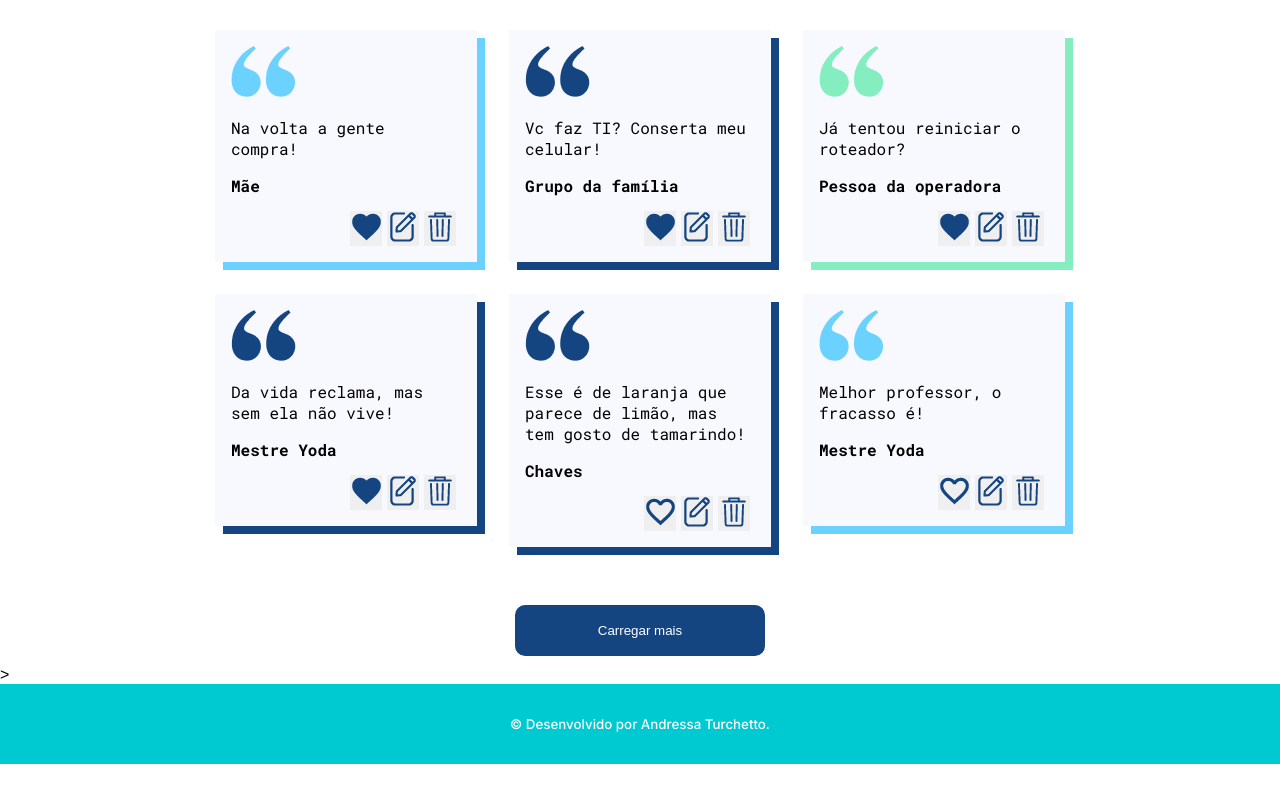
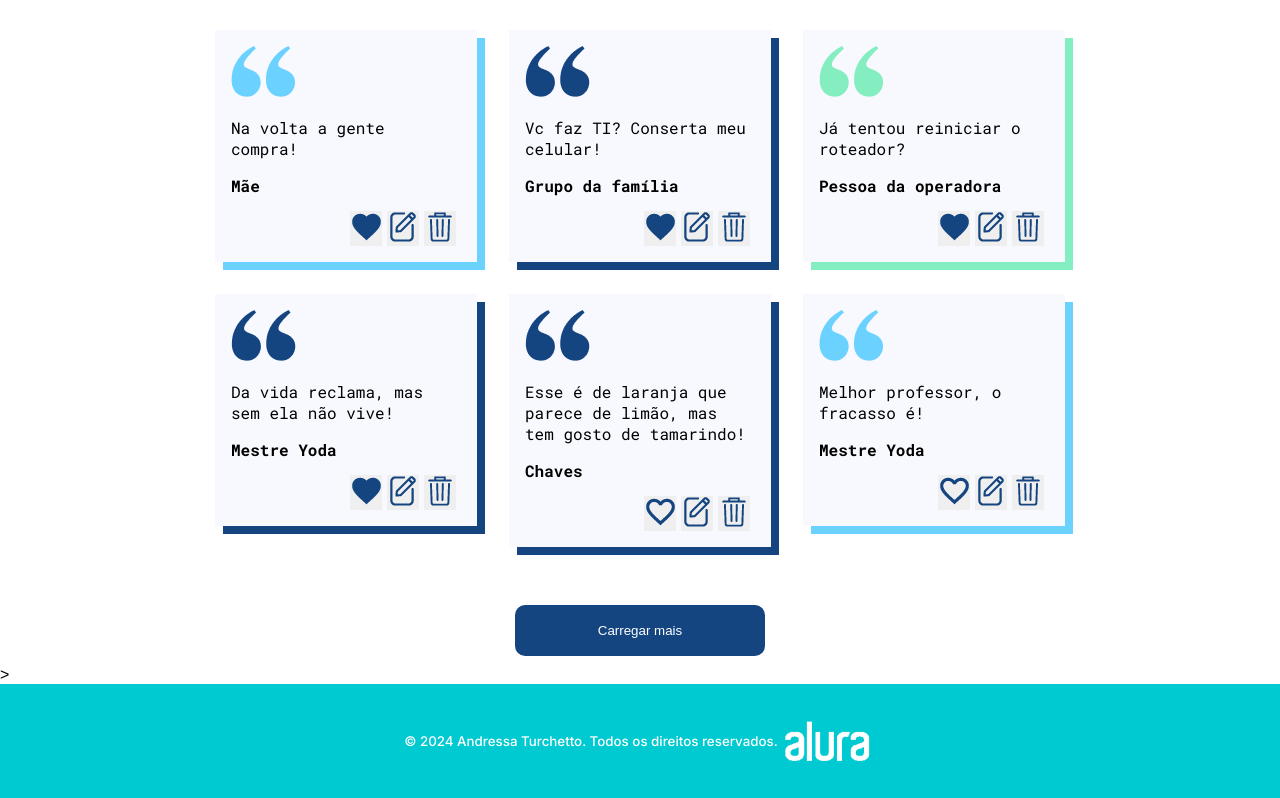
Before and after one commit to AndressaTurchetto/CRUD, an Angular app: page /listarPensamento in a window 1280 px wide. Shown: the part 328-1126 px from the top of the page. Before the commit the page ends 1092 px from the top, so only its background shows below. Built offline with nearby package versions, Linux system fonts and the light colour scheme; data requests are answered from the project's data file.

Commit message:
Ajustando o layout

```diff
--- a/src/app/componentes/rodape/rodape.component.html
+++ b/src/app/componentes/rodape/rodape.component.html
@@ -1,5 +1,6 @@
 <footer>
-  <small class="TextoCopyright ff-inter"> &copy;
-     Desenvolvido por Andressa Turchetto.
+  <small class="TextoCopyright ff-inter">&copy;
+    2024 Andressa Turchetto. Todos os direitos reservados.
   </small>
+  <img class="LogoRodape" src="../../../assets/imagens/logo-alura.png" alt="Logo da Alura">
 </footer>
```
